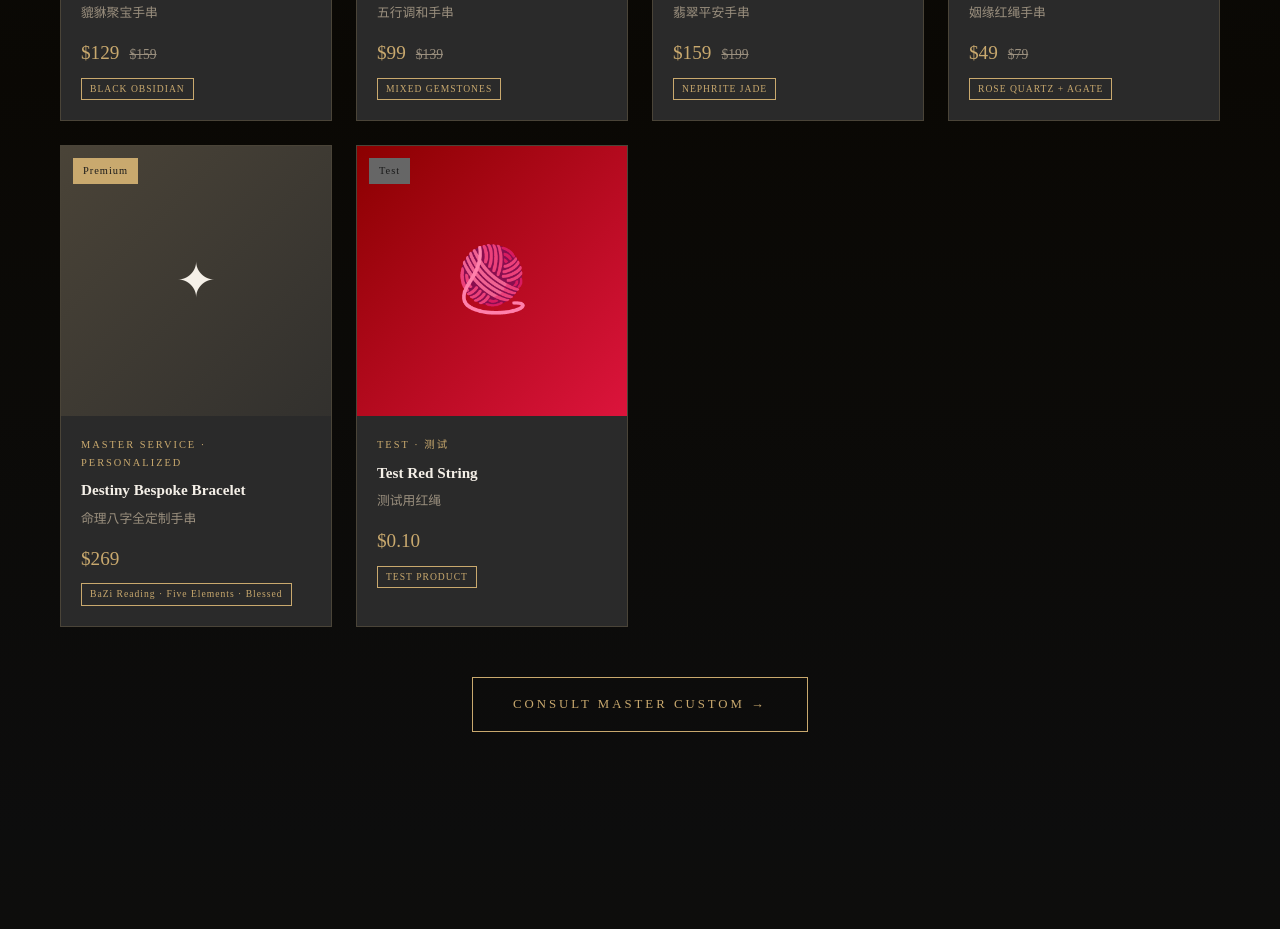
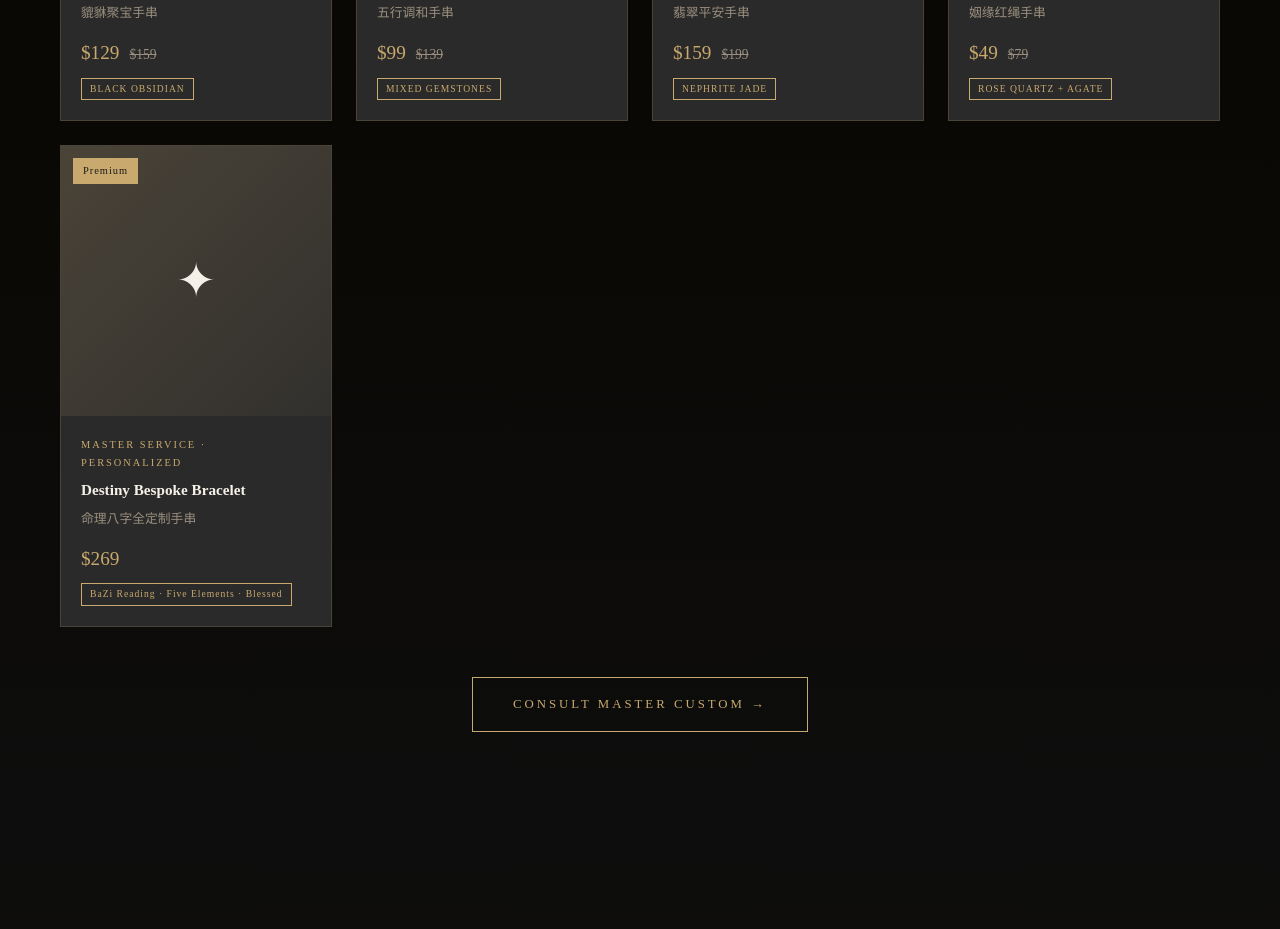
Before and after one commit to LOLI1-4CN/-MingLi-Gems-of-east, a plain HTML site: page index.html in a window 1280 px wide. Shown: the part 2451-3380 px from the top of the page. Drawn offline with nearby package versions, Linux system fonts and the light colour scheme; a script that the page names is missing; a web font is replaced by a local one.

Commit message:
Add files via upload

```diff
--- a/index.html
+++ b/index.html
@@ -1848,25 +1848,7 @@
                     <span class="product-tag">BaZi Reading · Five Elements · Blessed</span>
                 </div>
             </div>
-            <!-- Test Product - 测试用红绳 -->
-            <div class="product-card fade-in" onclick="addToCart('Test Red String', 0.1)">
-                <div class="product-img" role="img" aria-label="Test Red String" style="background: linear-gradient(135deg, #8B0000 0%, #DC143C 100%);">
-                    <div style="display:flex;align-items:center;justify-content:center;font-size:4rem;position:absolute;top:0;left:0;right:0;bottom:0;">🧶</div>
-                    <div class="overlay">
-                        <span class="btn-primary" style="padding:10px 24px;font-size:0.7rem;">Add to Cart</span>
-                    </div>
-                    <span class="product-badge" style="background: #666;">Test</span>
-                </div>
-                <div class="product-info">
-                    <p class="product-category">Test · 测试</p>
-                    <h3 class="product-name">Test Red String</h3>
-                    <p class="product-name-zh">测试用红绳</p>
-                    <div class="product-price">
-                        <span class="price-current">$0.10</span>
-                    </div>
-                    <span class="product-tag">TEST PRODUCT</span>
-                </div>
-            </div>
+
         </div>
         <div style="text-align:center; margin-top:50px;">
             <a href="#customize" class="btn-outline">Consult Master Custom →</a>
@@ -3563,7 +3545,7 @@ Thank you for your order!`);
 <script src="https://cdn.jsdelivr.net/npm/@emailjs/browser@4/dist/email.min.js"></script>
 <script>
     // Initialize EmailJS
-    emailjs.init("9WAT2RsSP-mMEGQErFUxD");
+    emailjs.init("O8CElfmsILSp4TUwH");
 
     // Send order notification email
     function sendOrderNotification(orderData) {
```
